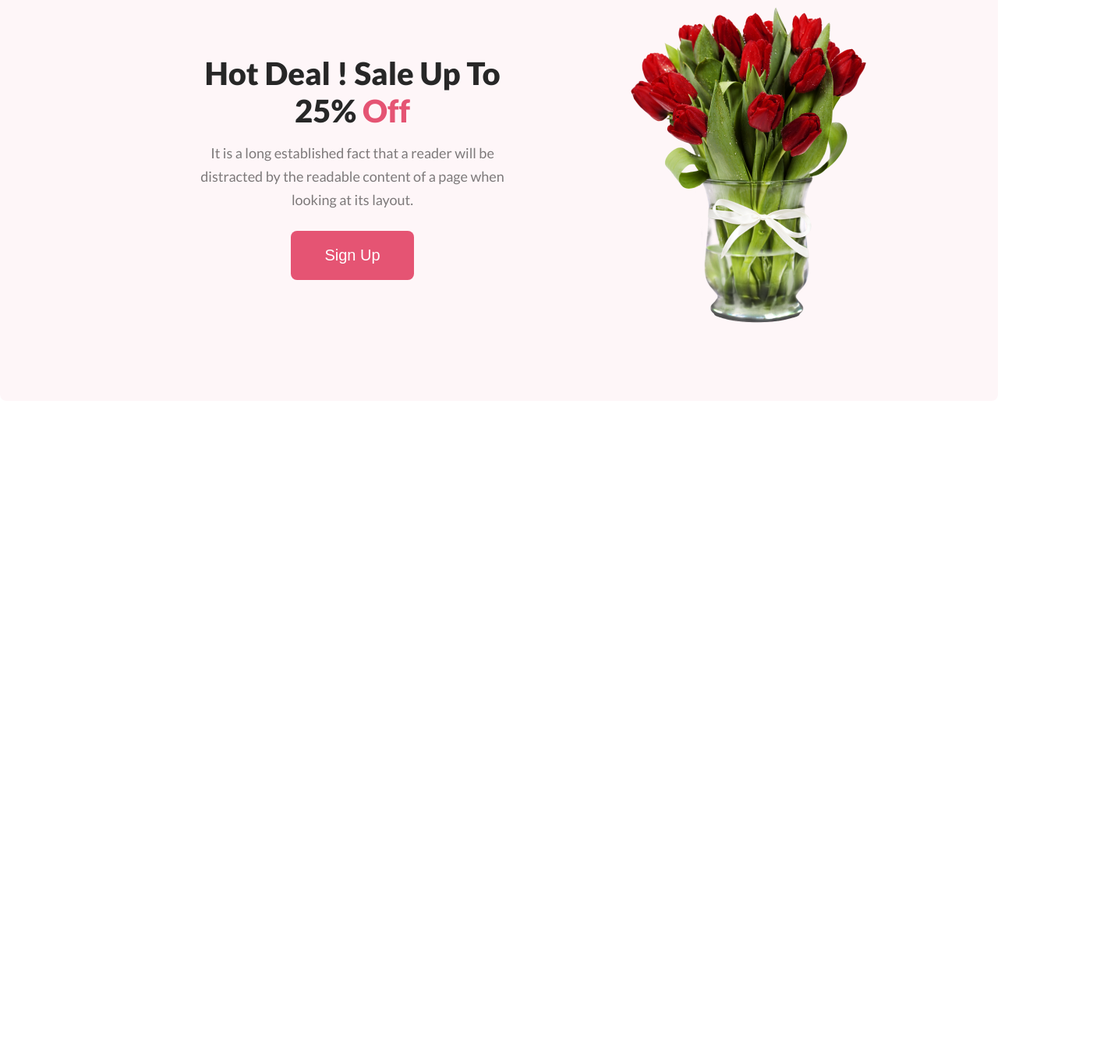
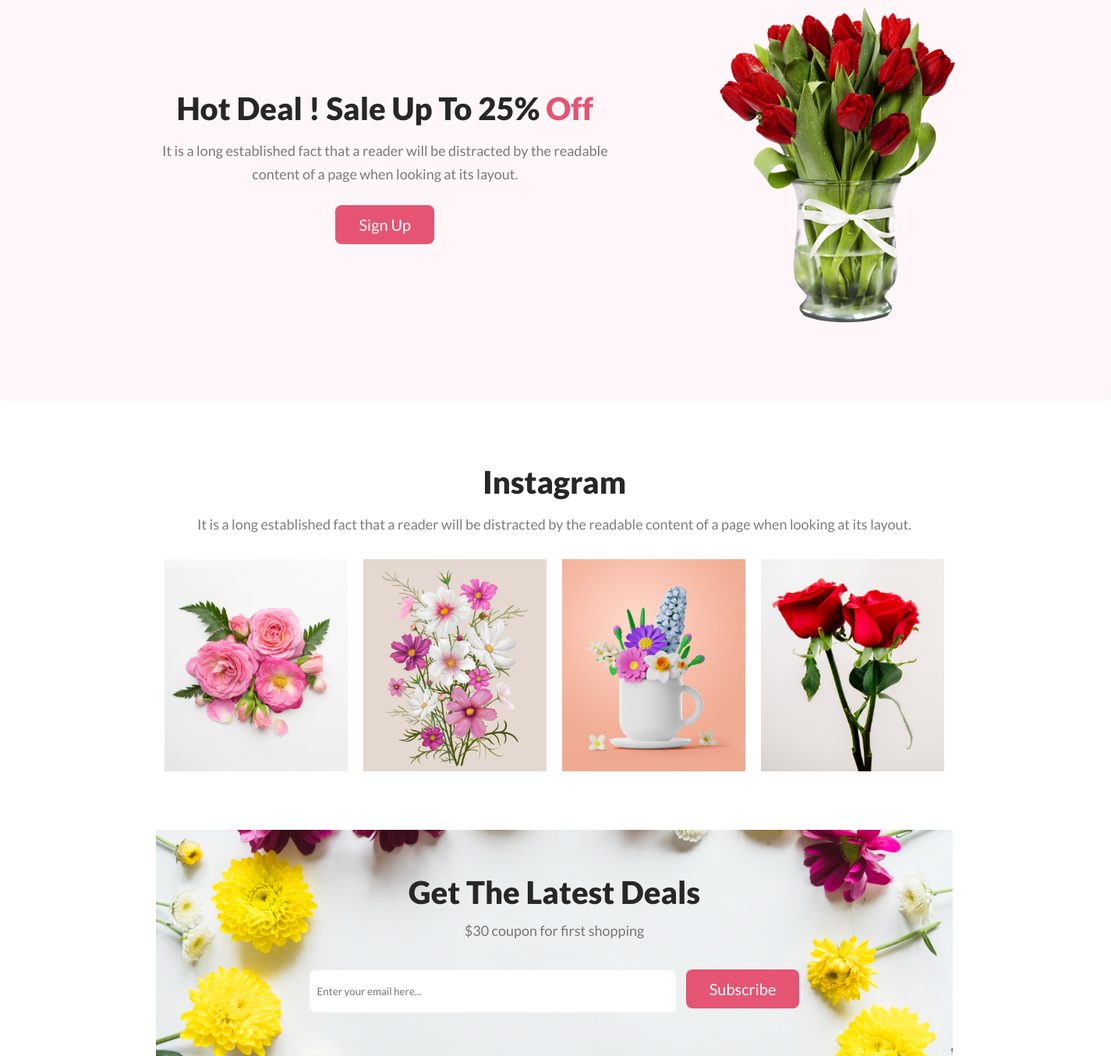
Before and after one commit to Ashraful-Ahsan/flower-shop-assignment-by-ashraful-ahsan, a plain HTML site: page index.html in a window 1280 px wide. Shown: the part 816-2170 px from the top of the page at 78% size, 1425 px wide, since content can reach past the window. Before the commit the page ends 1330 px from the top, so only its background shows below. Drawn offline with Linux system fonts and the light colour scheme.

Commit message:
instagram and email us section with some header section modification

```diff
--- a/index.html
+++ b/index.html
@@ -29,7 +29,7 @@
         <button class="btn-primary">Shop Now</button>
       </div>
       <div class="header-image">
-        <img src="Flower Asset/pngwing 10.png" alt="loading...">
+        <img src="flower_asset/pngwing 10.png" alt="loading...">
       </div>
     </div>
     <!-- flower header end -->
@@ -52,9 +52,45 @@
         </div>
 
         <div class="hot-deal-image">
-            <img src="Flower Asset/pngwing 8.png" alt="">
+            <img src="flower_asset/pngwing 8.png" alt="">
         </div>
 
+    </div>
+
+    <!-- Hot deal section start -->
+
+    <!-- insta-section start  -->
+
+    <div class="insta-section">
+      <div class="insta-container">
+        <h3 class="insta-title">
+          Instagram
+        </h3>
+        <div class="insta-desc">
+          It is a long established fact that a reader will be distracted by the readable content of a page when looking at its layout.
+        </div>
+      </div>
+      <div class="insta-image">
+        <img  src="flower_asset/Flower 01.png" alt="image not found">
+        <img src="flower_asset/Rectangle 4.png" alt="image not found">
+        <img src="flower_asset/Rectangle 5.png" alt="image not found">
+        <img src="flower_asset/Rectangle 6.png" alt="image not found">
+      </div>
+    </div>
+
+    <div class="insta-message">
+
+      <div class="deal-message">
+
+        <div><h3 class="deal-message-title">
+          Get The Latest Deals
+        </h3>
+        <p class="deal-message-desc">
+          $30 coupon for first shopping
+        </p></div>
+        <div><input type="email" class="email-us" name="" id="" placeholder="Enter your email here...">
+          <button class="btn-primary">Subscribe</button></div>
+      </div>
     </div>
 
 
@@ -66,7 +102,6 @@
 
 
 
-    <!-- Hot deal section start -->
 
   </body>
 </html>
--- a/style.css
+++ b/style.css
@@ -1,10 +1,9 @@
 /* Common shared styles */
-body {
-  font-family: "Lato", sans-serif;
-}
+
 * {
   margin: 0;
   padding: 0;
+  font-family: "Lato", sans-serif;
 }
 
 .text-primary {
@@ -20,7 +19,8 @@ body {
   font-weight: 400;
   line-height: normal;
   border: none;
-  padding: 20px 43px;
+
+  padding: 13px 30px;
 }
 
 /* flower header start*/
@@ -34,6 +34,8 @@ body {
 
   gap: 60px;
   height: 680px;
+  width: 1025px;
+  margin: 0 auto;
 }
 
 .header-container {
@@ -83,8 +85,10 @@ body {
   align-items: center;
   justify-content: space-around;
   height: 400px;
-  padding: 100px 230px;
+  padding: 100px 200px;
   gap: 130px;
+  width: 1025px;
+  margin: 0 auto;
 }
 
 .hot-deal-container {
@@ -113,8 +117,116 @@ body {
   margin-bottom: 25px;
 }
 
-.hot-deal-image{
+.hot-deal-image {
   width: 30%;
   justify-content: flex-end;
 }
 /* hot deal section design end */
+
+/* insta-section start */
+
+.insta-section {
+  background: #fff;
+  height: 470px;
+  width: 1422px;
+  margin: 0 auto;
+
+}
+
+.insta-title {
+  color: #272727;
+  text-align: center;
+
+  font-size: 40px;
+  font-style: normal;
+  font-weight: 800;
+  line-height: normal;
+  margin-top: 80px;
+  margin-bottom: 0px;
+}
+
+.insta-desc {
+  color: rgba(39, 39, 39, 0.6);
+  text-align: center;
+
+  font-size: 18px;
+  font-style: normal;
+  font-weight: 400;
+  line-height: 30px;
+  margin-top: 15px;
+}
+
+.insta-image {
+  display: flex;
+  justify-content: center;
+  margin-left: 195px;
+  margin-right: 175px;
+  margin-top: 30px;
+}
+
+.insta-image img {
+  width: 235px;
+  margin-right: 20px;
+}
+
+/*deal-message */
+
+.insta-message {
+
+  margin: 0 auto;
+  width: 1422px;
+  height: 290px;
+}
+.deal-message {
+  margin: 0px 200px;
+  height: 290px;
+  background-image: url("flower_asset/Rectangle\ 9.png");
+  background-repeat: no-repeat;
+  background-position: center;
+  background-size: cover;
+  display: flex;
+  flex-direction: column;
+  justify-content: center;
+  align-items: center;
+}
+
+.deal-message-title {
+  color: #272727;
+  text-align: center;
+
+  font-size: 40px;
+  font-style: normal;
+  font-weight: 800;
+  line-height: normal;
+}
+
+.deal-message-desc {
+  color: rgba(39, 39, 39, 0.6);
+  text-align: center;
+
+  font-size: 18px;
+  font-style: normal;
+  font-weight: 400;
+  line-height: 30px;
+}
+
+.deal-message .email-us {
+  width: 450px;
+  height: 34px;
+  padding: 10px;
+  border-radius: 8px;
+  background: #fff;
+  border: none;
+}
+
+.deal-message-title{
+  margin-bottom: 10px;
+}
+
+.deal-message-desc{
+  margin-bottom: 35px;
+}
+
+.email-us {
+  margin-right: 10px;
+}
```
Also changed, not shown: flower_asset/Flower 01.png (renamed from Flower Asset/Flower 01.png), flower_asset/Group 57.png (renamed from Flower Asset/Group 57.png), flower_asset/Group 58.png (renamed from Flower Asset/Group 58.png), flower_asset/Group 59.png (renamed from Flower Asset/Group 59.png), flower_asset/Rectangle 4.png (renamed from Flower Asset/Rectangle 4.png), flower_asset/Rectangle 5.png (renamed from Flower Asset/Rectangle 5.png), flower_asset/Rectangle 6.png (renamed from Flower Asset/Rectangle 6.png), flower_asset/Rectangle 9.png (renamed from Flower Asset/Rectangle 9.png), flower_asset/pngwing 10.png (renamed from Flower Asset/pngwing 10.png), flower_asset/pngwing 5.png (renamed from Flower Asset/pngwing 5.png), flower_asset/pngwing 6.png (renamed from Flower Asset/pngwing 6.png), flower_asset/pngwing 7.png (renamed from Flower Asset/pngwing 7.png), flower_asset/pngwing 8.png (renamed from Flower Asset/pngwing 8.png).
